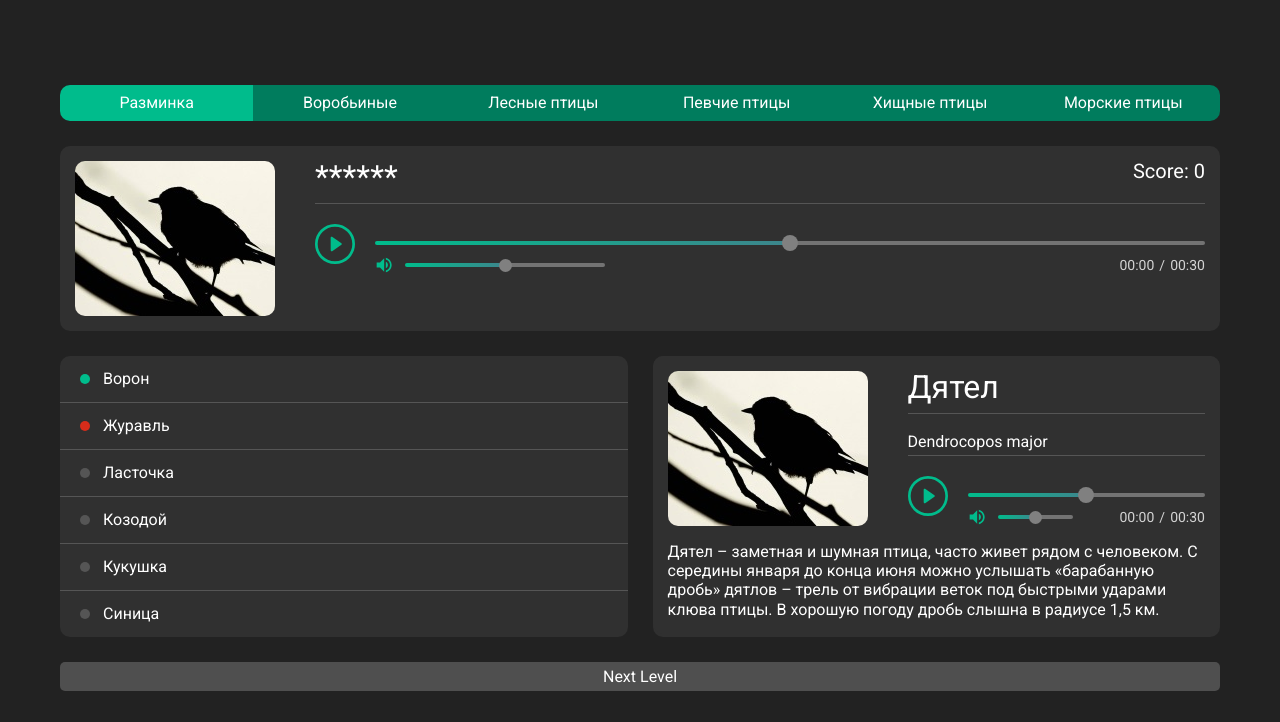
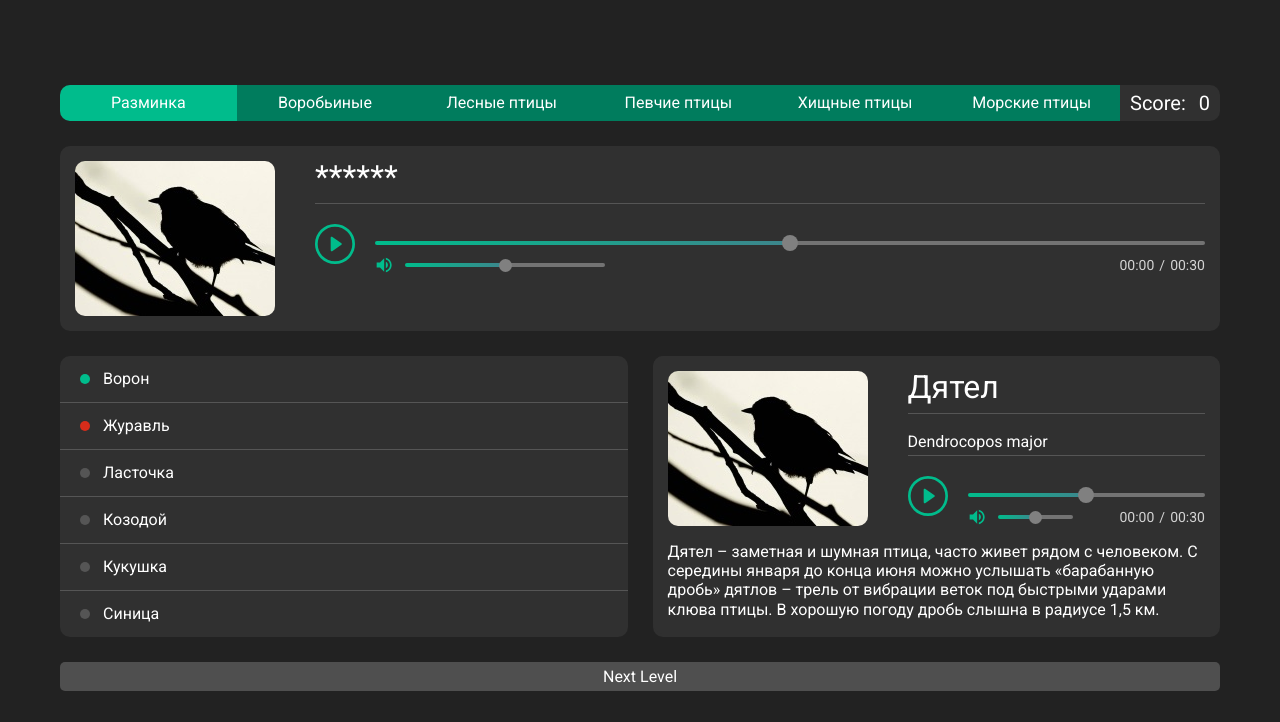
Before and after one commit to Rz0R/songbird, a website built with webpack: page markup/game.html in a window 1280 px wide. Shown: the top 722 px of the page. Built offline with nearby package versions, Linux system fonts and the light colour scheme.

Commit message:
refactor: move score to top panel in markup

```diff
--- a/markup/game.html
+++ b/markup/game.html
@@ -16,6 +16,7 @@
       </header>
       <main class="game">
         <div class="game__container">
+          <div class="game__top">
             <ul class="game__categories categories">
               <li class="categories__item _active">Разминка</li>
               <li class="categories__item">Воробьиные</li>
@@ -24,16 +25,15 @@
               <li class="categories__item">Хищные птицы</li>
               <li class="categories__item">Морские птицы</li>
             </ul>
+            <h5 class="header__score score">Score: <span class="score__value">0</span></h5>
+          </div>
+
           <div class="game__question question">
             <div class="question__img-ibg">
               <img src="./assets/img/default-image.jpg" alt="bird" />
             </div>
             <div class="question__content">
-              <div class="question__top">
               <h3 class="question__answer">******</h3>
-                <h5 class="header__score score">Score: <span class="score__value">0</span></h5>
-              </div>
-
               <div class="question__audio-player audio-player">
                 <div class="audio-player__controls">
                   <button class="audio-player__play">
--- a/markup/scss/_game.scss
+++ b/markup/scss/_game.scss
@@ -1,4 +1,8 @@
 .score {
+  display: flex;
+  justify-content: space-between;
+  padding-right: rem(10);
+
   font-size: rem(20);
 
   // .score__value
@@ -14,8 +18,20 @@
 
   // .game__categories
 
+  &__top {
+    display: grid;
+    grid-template-columns: 1fr rem(90);
+    align-items: center;
+    background-color: $darkGrayClr;
+    gap: rem(10);
+
+    border-radius: rem(10);
+    overflow: hidden;
+
+    margin-bottom: rem(25);
+  }
+
   &__categories {
-    margin-bottom: rem(25);
   }
 
   // .game__question
@@ -47,9 +63,6 @@
   display: flex;
   justify-content: space-between;
   flex-wrap: wrap;
-
-  border-radius: rem(10);
-  overflow: hidden;
 
   // .categories__item
   &__item {
@@ -119,23 +132,18 @@
     gap: rem(20);
   }
 
-  &__top {
-    display: flex;
-    border-bottom: 1px solid #555;
-  }
+  // .question__answer
 
-  // .question__answer
   &__answer {
     font-size: rem(32);
     padding-bottom: rem(10);
-    flex: 1 1 auto;
   }
 
   &__science-name {
     padding-bottom: rem(5);
   }
 
-  &_with-description &__answer,
+  &__answer,
   &__science-name {
     border-bottom: 1px solid #555;
 
@@ -325,7 +333,6 @@
 
     @media (max-width: em(1100)) {
       flex: 1 0 100%;
-      min-height: unset;
     }
   }
 
--- a/markup/scss/_home.scss
+++ b/markup/scss/_home.scss
@@ -1,5 +1,5 @@
 .home {
-  background: url('/assets/img/bg.webp');
+  background: url('../assets/img/bg.webp');
   background-position: center;
   background-size: cover;
   background-repeat: no-repeat;
--- a/markup/scss/style.scss
+++ b/markup/scss/style.scss
@@ -18,6 +18,7 @@ $mainColor: #000;
 $whiteClr: #fff;
 $greenClr: #00bc8c;
 $grayClr: #555;
+$darkGrayClr: #303030;
 
 // Минимальная ширина страницы
 $minWidth: 320;
```
Also changed, not shown: markup/css/style.min.css. Lines whose indentation alone changed are shown as unchanged.
